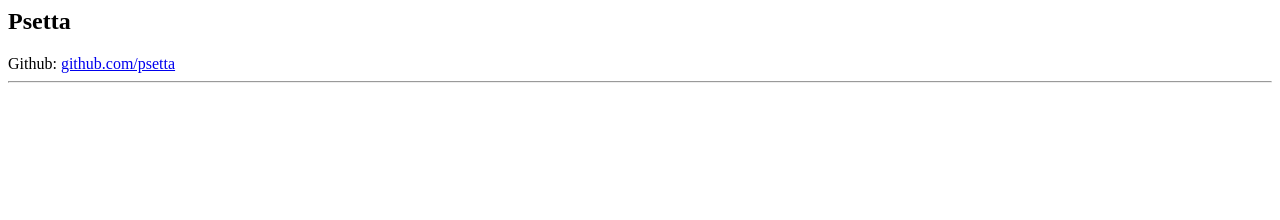
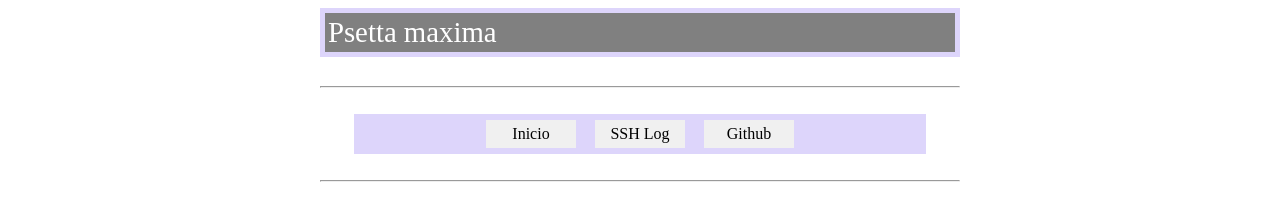
Before and after one commit to psetta/Clojure_Raspberry_Ring-web, a plain HTML site: page static/index.html in a window 1280 px wide. Drawn offline with Linux system fonts and the light colour scheme.

Commit message:
update - en proceso...

```diff
--- /dev/null
+++ b/static/estilo.css
@@ -0,0 +1,67 @@
+a:link, a:visited, a:active, a:hover {
+	text-decoration: none;
+}
+a:link {
+	color: black;
+}
+a:visited {
+	color: gray;
+}
+a:active {
+	color: #7622F5;
+}
+a:hover {
+	color: black;
+}
+/*table, td {
+	border: 0.3em solid gray;
+	border-collapse: collapse;
+}*/
+#frame {
+	width: 40em;
+	margin: 0 auto;
+}
+#titulo {
+	background-color: gray;
+	font-size: 180%;
+	color: white;
+	padding: 0.1em;
+	margin-bottom: 1em;
+	border: 0.2em solid #DDD5FB;
+}
+#indice {
+	width: 35em;
+	margin: 0 auto;
+	background-color: #DDD5FB;
+	padding: 0.4em;
+}
+#indice table {
+	margin: 0 auto;
+}
+#indice table {
+	border-spacing: 1.2em 0;
+}
+#indice table td {
+	width: 5em;
+	border: 0.3em solid #F0F0F0;
+	text-align: center;
+	background-color: #F0F0F0;
+}
+#indice table td a {
+	width: 100%;
+	display: block;
+}
+#indice table td:hover {
+	background-color: #FAFAFA;
+	border: 0.3em solid #E9E9E9;
+}
+#titulo {
+	background-color: gray;
+}
+#titulo h2 {
+	color: white;
+	padding: 0.1em;
+}
+#indice table {
+	margin: 0 auto;
+}
--- a/static/index.html
+++ b/static/index.html
@@ -3,13 +3,22 @@
 		<title>index</title>
 		<meta charset="UTF-8">
 		<meta name="viewport" content="width=device-width, initial-scale=1.0">
+		<link rel="stylesheet" type="text/css" href="estilo.css">
 	</head>
 	<body>
-        <div>
-		<h2>Psetta</h2>
-		Github: <a href="https://github.com/psetta">github.com/psetta</a>
+		<div id="frame">
+			<div id="titulo">Psetta maxima</div>
+			<hr />
+			<br />
+			<div id="indice">
+				<table>
+					<tr>
+						<td><a href="http://psetta.no-ip.org">Inicio</a></td>
+						<td><a href="sshlog">SSH Log</a></td>
+						<td><a href="https://github.com/psetta">Github</a></td>
+					</tr>
+				</table>
+			</div>
 			<br />
 			<hr />
-	</div>
-    </body>
-</html>
+			<br />
```
Also changed, not shown: 1 other file. Lines whose indentation alone changed are shown as unchanged.
